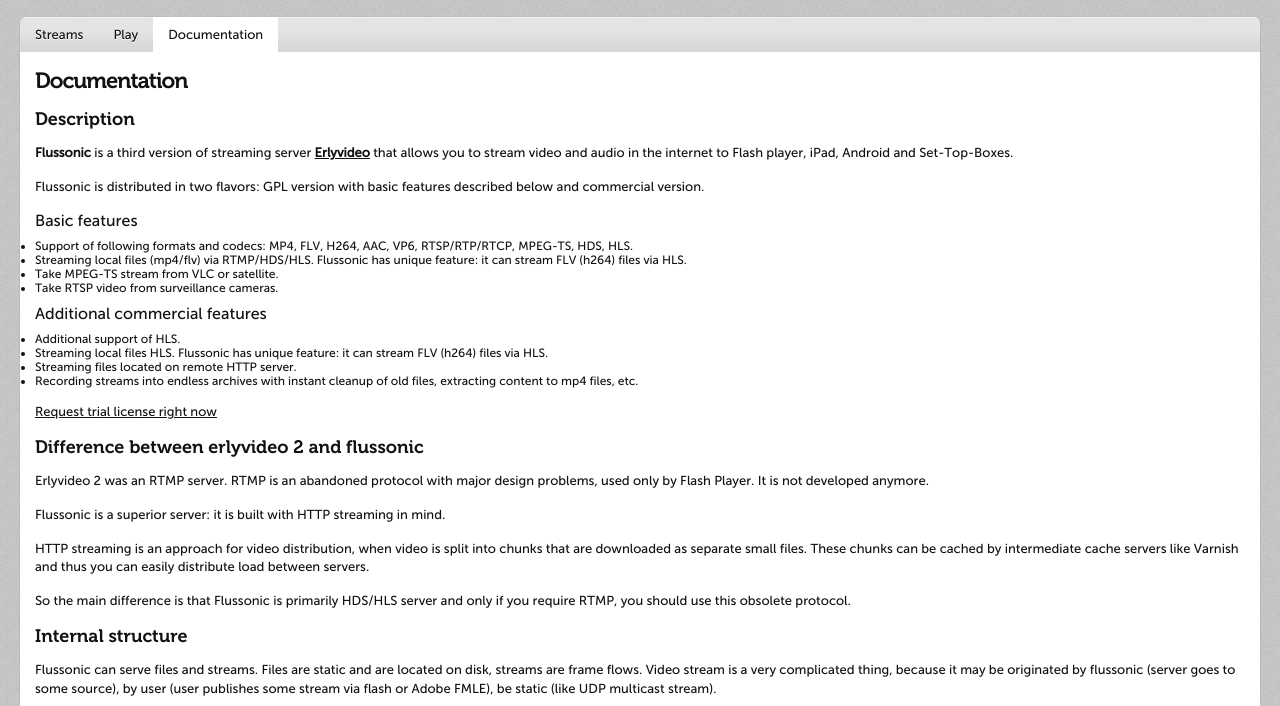
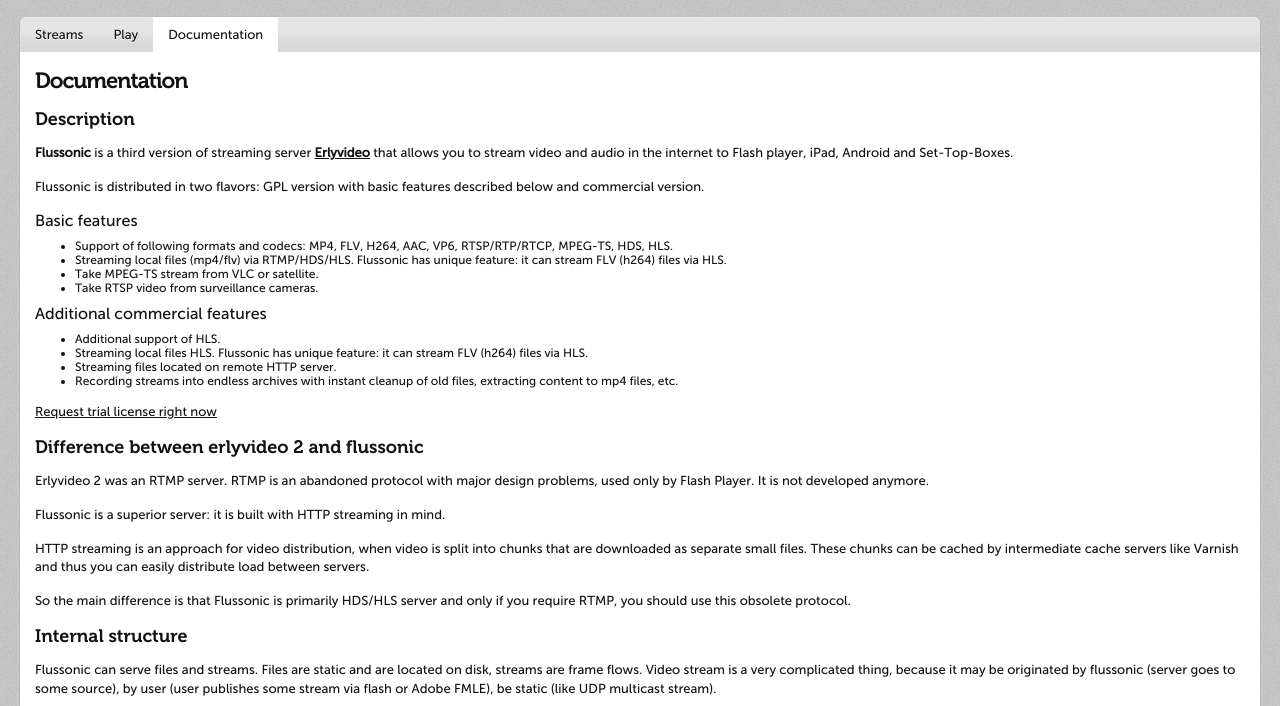
Before and after one commit to erlyvideo/flussonic-old, a plain HTML site: page wwwroot/flu/docs/index.html in a window 1280 px wide. Shown: the part 84-790 px from the top of the page. Drawn offline with Linux system fonts and the light colour scheme.

Commit message:
Update wwwroot/flu/stylesheets/themes/default/style.css
Added new css rule for ordered and non-ordered lists margin in documentation

```diff
--- a/wwwroot/flu/stylesheets/themes/default/style.css
+++ b/wwwroot/flu/stylesheets/themes/default/style.css
@@ -90,6 +90,9 @@ hr {
 }
 #main .block .content .inner {
   padding: 0 15px 15px;
+}
+#main .block .content .inner ul, #main .block .content .inner ol {
+  margin-left: 40px;
 }
 #main .block .content h2 {
   margin-left: 15px;
```
